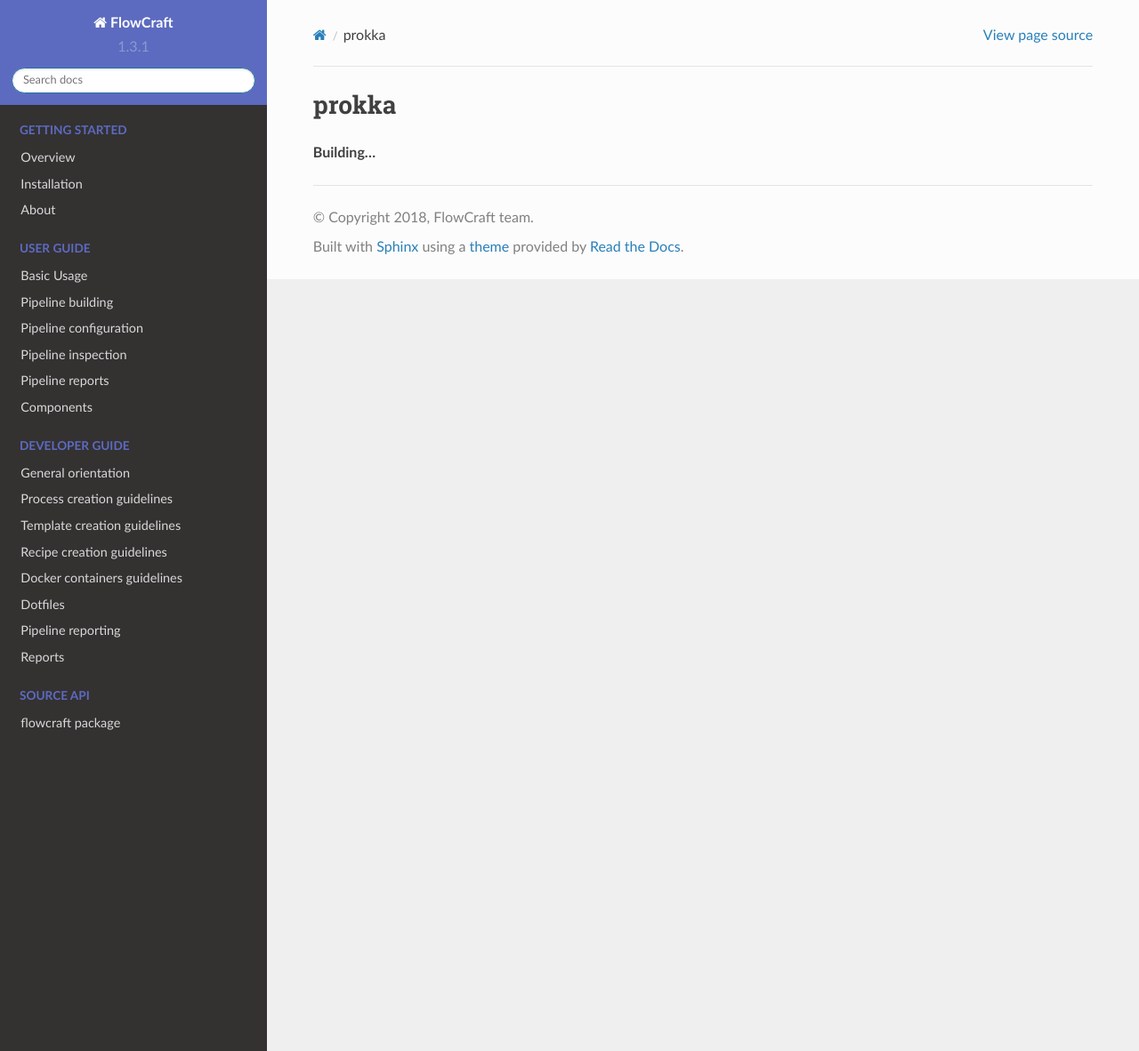
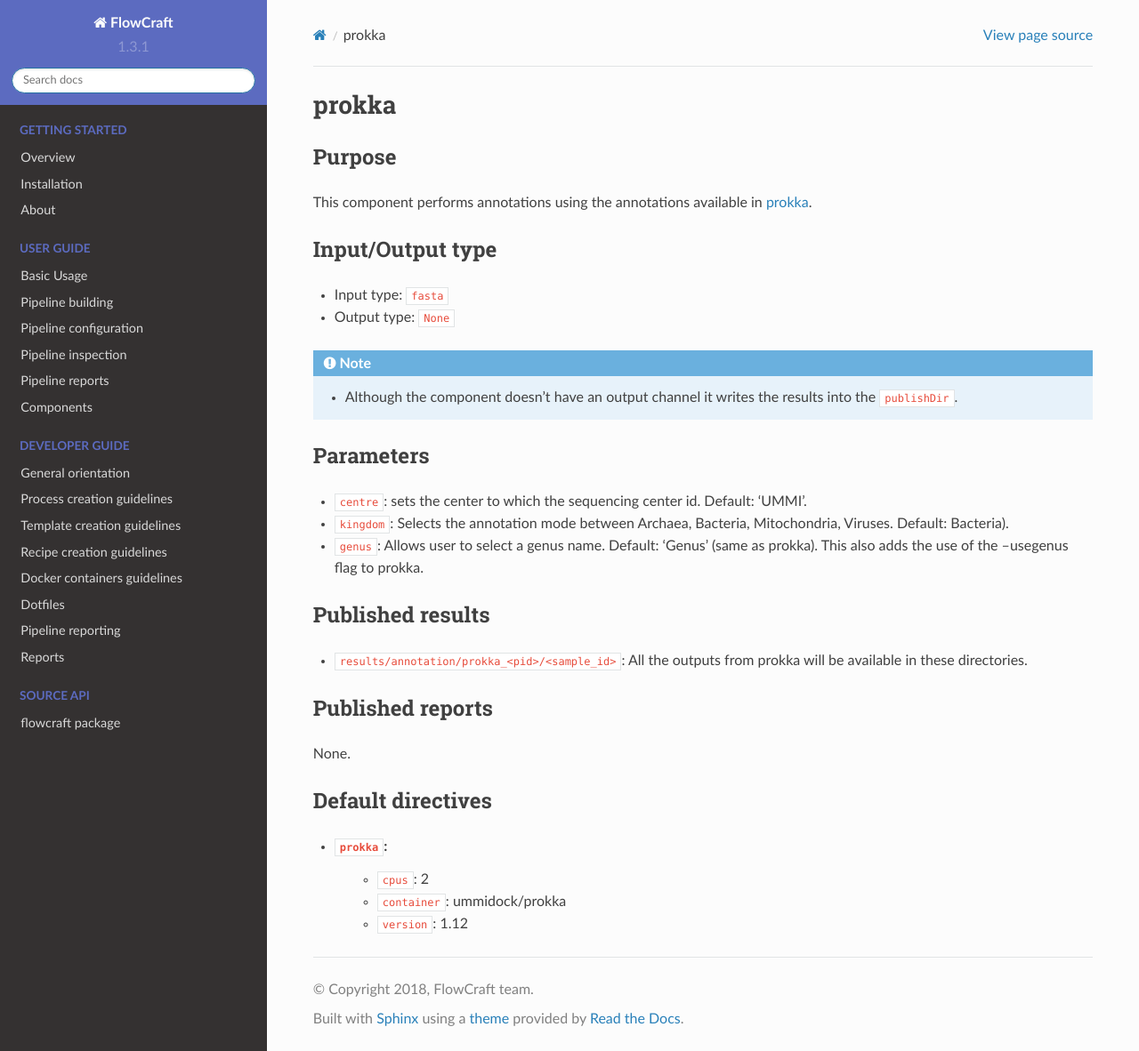
Before and after one commit to assemblerflow/flowcraft, a Sphinx documentation site: the page built from docs/user/components/prokka.rst, in a window 1280 px wide and 1182 px high. Shown: the whole window at 89% size. Built offline with Sphinx 7.4.7 and the Read the Docs theme 2.0.0, drawn with Linux system fonts in a browser that asks for light colours.

Commit message:
Prokka (#159)
* added experimental implementation for prokka

* added documentation to the additions to prokka

* removed duplicate in changelog

```diff
--- a/docs/user/components/mash_screen.rst
+++ b/docs/user/components/mash_screen.rst
@@ -1,11 +1,11 @@
 mash_screen
-==============
+===========
 
 Purpose
 -------
 
 This component performes mash screen to find plasmids
-contained in high throughoput sequencing data, using as inputs read files
+contained in high throughout sequencing data, using as inputs read files
 (FastQ files). Then, the resulting file can
 be imported into `pATLAS <http://www.patlas.site/>`_.
 This component searches for containment of a given sequence in read sequencing
--- a/docs/user/components/prokka.rst
+++ b/docs/user/components/prokka.rst
@@ -1,4 +1,54 @@
 prokka
 ======
 
-**Building...**
+
+Purpose
+-------
+
+This component performs annotations using the annotations available in
+`prokka <https://github.com/tseemann/prokka>`_.
+
+
+Input/Output type
+-----------------
+
+- Input type: ``fasta``
+- Output type: ``None``
+
+.. note::
+    - Although the component doesn't have an output channel it writes the results into the ``publishDir``.
+
+
+Parameters
+----------
+
+- ``centre``: sets the center to which the sequencing center id.
+  Default: 'UMMI'.
+
+- ``kingdom``: Selects the annotation mode between Archaea, Bacteria,
+  Mitochondria, Viruses. Default: Bacteria).
+
+- ``genus``: Allows user to select a genus name. Default: 'Genus' (same
+  as prokka). This also adds the use of the --usegenus flag to prokka.
+
+
+Published results
+-----------------
+
+- ``results/annotation/prokka_<pid>/<sample_id>``: All the outputs from prokka
+  will be available in these directories.
+
+
+Published reports
+-----------------
+
+None.
+
+
+Default directives
+------------------
+
+- ``prokka``:
+    - ``cpus``: 2
+    - ``container``: ummidock/prokka
+    - ``version``: 1.12
```
Also changed, not shown: changelog.md (+1 -0 lines), 3 other files.
